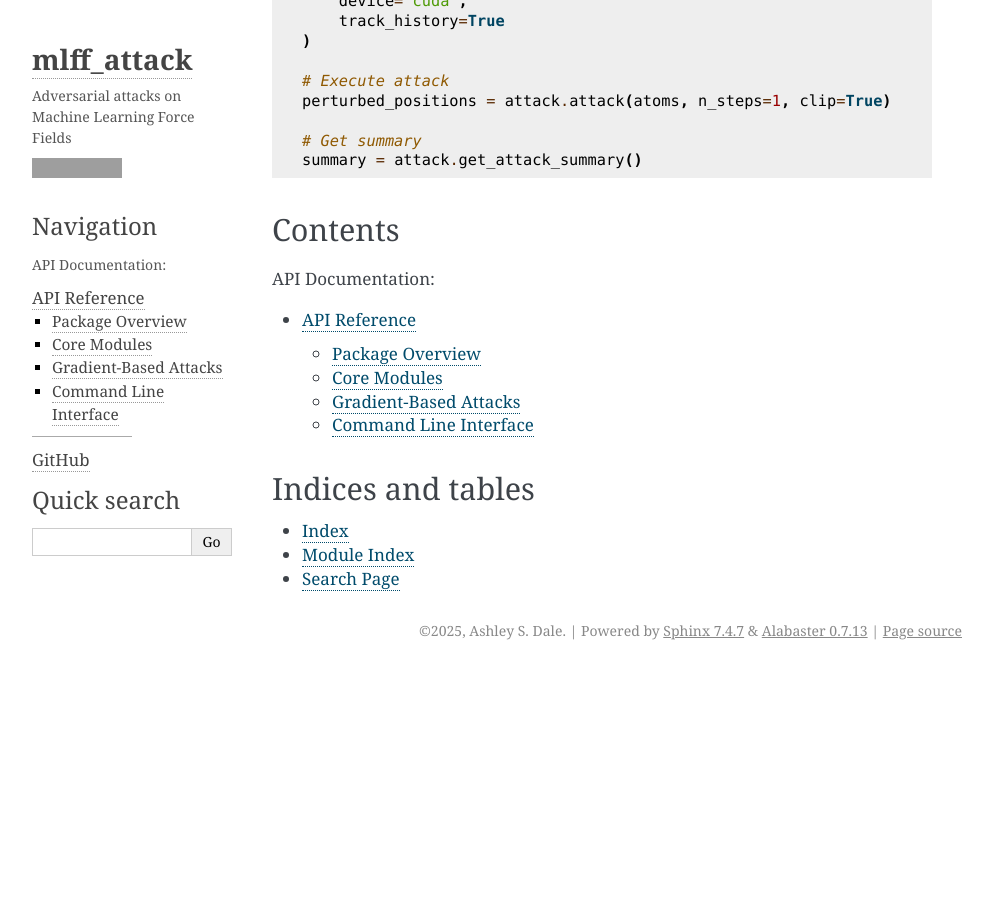
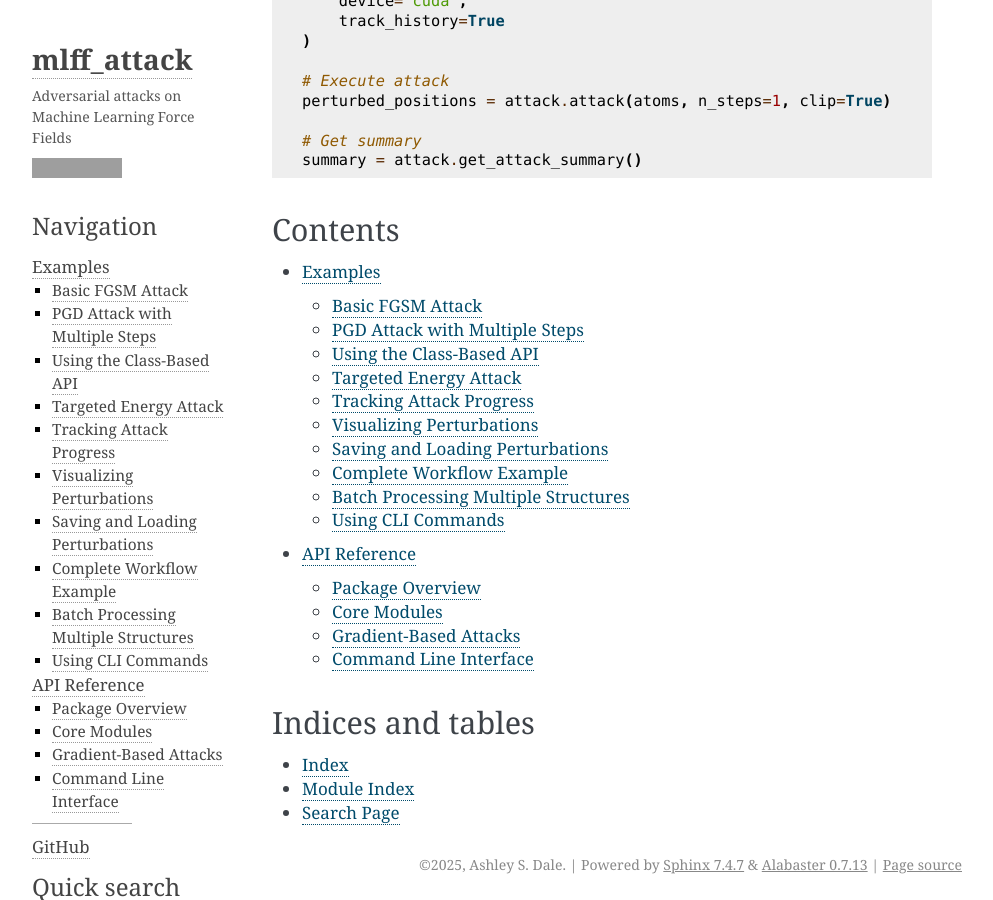
Before and after one commit to TRustworthy-AI-Tools-for-Science/mlff_attack, a Sphinx documentation site: the page built from docs/source/index.rst, in a window 1280 px wide and 900 px high, scrolled down 1680 px, cut to the strip 0-900 px from the top of the window. Shown: the whole strip, without its empty margins (148-1141 px from the left). Built offline with Sphinx 7.4.7, drawn with Linux system fonts in a browser that asks for light colours; before the commit the page ends 2350 px from its top, so only the background shows below that; some of the changed lines change nothing that is shown; grey boxes are pictures that could not be loaded.

Commit message:
add examples to docs

```diff
--- /dev/null
+++ b/docs/source/examples.rst
@@ -0,0 +1,343 @@
+Examples
+========
+
+This page provides practical examples of using ``mlff_attack`` for various adversarial attack scenarios.
+
+Basic FGSM Attack
+-----------------
+
+The simplest way to perform an FGSM attack using the high-level API:
+
+.. code-block:: python
+
+   from ase.io import read
+   from mlff_attack.attacks import make_attack
+
+   # Load your structure
+   atoms = read('structure.cif')
+
+   # Perform FGSM attack
+   output_path, perturbed_atoms = make_attack(
+       model_path='mace-mpa-0-medium.model',
+       device='cuda',
+       atoms=atoms,
+       epsilon=0.1,
+       target_energy=None,
+       output_cif='perturbed_structure.cif',
+       attack_type='fgsm'
+   )
+
+   print(f"Perturbed structure saved to: {output_path}")
+
+PGD Attack with Multiple Steps
+-------------------------------
+
+For iterative attacks with stronger perturbations:
+
+.. code-block:: python
+
+   from ase.io import read
+   from mlff_attack.attacks import make_attack
+
+   atoms = read('structure.cif')
+
+   # Perform PGD attack with 10 iterations
+   output_path, perturbed_atoms = make_attack(
+       model_path='mace-mpa-0-medium.model',
+       device='cuda',
+       atoms=atoms,
+       epsilon=0.05,
+       target_energy=None,
+       output_cif='perturbed_pgd.cif',
+       attack_type='pgd',
+       n_steps=10,
+       clip=True
+   )
+
+Using the Class-Based API
+--------------------------
+
+For more control over the attack process:
+
+.. code-block:: python
+
+   from ase.io import read
+   from mlff_attack.grad_based.fgsm import FGSM_MACE
+   from mlff_attack.grad_based.pgd import PGD_MACE
+   from mlff_attack.relaxation import setup_calculator
+
+   # Load structure and setup calculator
+   atoms = read('structure.cif')
+   atoms = setup_calculator(atoms, 'mace-mpa-0-medium.model', device='cuda')
+
+   # Create FGSM attack instance
+   fgsm_attack = FGSM_MACE(
+       model=atoms.calc,
+       epsilon=0.1,
+       device='cuda',
+       track_history=True
+   )
+
+   # Execute attack
+   perturbed_positions = fgsm_attack.attack(atoms, n_steps=1, clip=True)
+   atoms.set_positions(perturbed_positions)
+
+   # Access attack history
+   print("Energy change:", fgsm_attack.history['energy'][-1])
+   print("Max perturbation:", fgsm_attack.history['max_perturbation'][-1])
+
+Targeted Energy Attack
+----------------------
+
+Perform an attack aiming for a specific energy value:
+
+.. code-block:: python
+
+   from ase.io import read
+   from mlff_attack.attacks import make_attack
+
+   atoms = read('structure.cif')
+
+   # Get initial energy
+   atoms = setup_calculator(atoms, 'mace-mpa-0-medium.model', device='cuda')
+   initial_energy = atoms.get_potential_energy()
+   target_energy = initial_energy + 10.0  # Target 10 eV higher
+
+   # Perform targeted attack
+   output_path, perturbed_atoms = make_attack(
+       model_path='mace-mpa-0-medium.model',
+       device='cuda',
+       atoms=atoms,
+       epsilon=0.1,
+       target_energy=target_energy,
+       output_cif='targeted_attack.cif',
+       attack_type='pgd',
+       n_steps=20
+   )
+
+Tracking Attack Progress
+-------------------------
+
+Monitor the attack progress with detailed history tracking:
+
+.. code-block:: python
+
+   from ase.io import read
+   from mlff_attack.grad_based.pgd import PGD_MACE
+   from mlff_attack.relaxation import setup_calculator
+   import matplotlib.pyplot as plt
+
+   atoms = read('structure.cif')
+   atoms = setup_calculator(atoms, 'mace-mpa-0-medium.model', device='cuda')
+
+   # Create attack with history tracking
+   attack = PGD_MACE(
+       model=atoms.calc,
+       epsilon=0.05,
+       device='cuda',
+       track_history=True
+   )
+
+   # Execute attack
+   perturbed_positions = attack.attack(atoms, n_steps=20, clip=True)
+
+   # Get attack summary
+   summary = attack.get_attack_summary()
+   print(f"Initial Energy: {summary['initial_energy']:.3f} eV")
+   print(f"Final Energy: {summary['final_energy']:.3f} eV")
+   print(f"Energy Change: {summary['energy_change']:.3f} eV")
+   print(f"Max Perturbation: {summary['max_perturbation']:.3f} Å")
+
+   # Plot energy evolution
+   plt.figure(figsize=(10, 6))
+   plt.plot(attack.history['energy'])
+   plt.xlabel('Attack Step')
+   plt.ylabel('Energy (eV)')
+   plt.title('Energy Evolution During Attack')
+   plt.savefig('attack_energy.png')
+
+Visualizing Perturbations
+--------------------------
+
+Visualize the perturbations applied to the structure:
+
+.. code-block:: python
+
+   from ase.io import read
+   from mlff_attack.attacks import make_attack, visualize_perturbation
+
+   # Perform attack
+   atoms = read('structure.cif')
+   output_path, perturbed_atoms = make_attack(
+       model_path='mace-mpa-0-medium.model',
+       device='cuda',
+       atoms=atoms,
+       epsilon=0.1,
+       attack_type='fgsm',
+       output_cif='perturbed.cif'
+   )
+
+   # Visualize the perturbation
+   visualize_perturbation(
+       original_atoms=atoms,
+       perturbed_atoms=perturbed_atoms,
+       output_file='perturbation_viz.png'
+   )
+
+Saving and Loading Perturbations
+---------------------------------
+
+Save perturbations for later analysis or reuse:
+
+.. code-block:: python
+
+   from ase.io import read
+   from mlff_attack.attacks import make_attack, save_perturbation, load_perturbation
+
+   # Perform attack
+   atoms = read('structure.cif')
+   output_path, perturbed_atoms = make_attack(
+       model_path='mace-mpa-0-medium.model',
+       device='cuda',
+       atoms=atoms,
+       epsilon=0.1,
+       attack_type='fgsm',
+       output_cif='perturbed.cif'
+   )
+
+   # Calculate and save perturbation
+   perturbation = perturbed_atoms.get_positions() - atoms.get_positions()
+   save_perturbation(perturbation, 'perturbation.npy')
+
+   # Later, load and apply perturbation
+   loaded_perturbation = load_perturbation('perturbation.npy')
+   new_atoms = read('another_structure.cif')
+   new_atoms.set_positions(new_atoms.get_positions() + loaded_perturbation)
+
+Complete Workflow Example
+--------------------------
+
+A complete workflow from attack to relaxation analysis:
+
+.. code-block:: python
+
+   from ase.io import read, write
+   from mlff_attack.attacks import make_attack
+   from mlff_attack.relaxation import run_relaxation, load_structure, setup_calculator
+   from mlff_attack.visualization import create_visualization
+
+   # 1. Load original structure
+   original_atoms = read('structure.cif')
+
+   # 2. Perform adversarial attack
+   output_cif, perturbed_atoms = make_attack(
+       model_path='mace-mpa-0-medium.model',
+       device='cuda',
+       atoms=original_atoms,
+       epsilon=0.1,
+       attack_type='pgd',
+       n_steps=10,
+       output_cif='perturbed.cif'
+   )
+
+   # 3. Relax original structure
+   original_atoms = setup_calculator(original_atoms, 'mace-mpa-0-medium.model')
+   original_results = run_relaxation(
+       atoms=original_atoms,
+       fmax=0.01,
+       max_steps=300,
+       optimizer='LBFGS',
+       trajectory_file='original_relaxed.traj'
+   )
+
+   # 4. Relax perturbed structure
+   perturbed_atoms = setup_calculator(perturbed_atoms, 'mace-mpa-0-medium.model')
+   perturbed_results = run_relaxation(
+       atoms=perturbed_atoms,
+       fmax=0.01,
+       max_steps=300,
+       optimizer='LBFGS',
+       trajectory_file='perturbed_relaxed.traj'
+   )
+
+   # 5. Visualize and compare trajectories
+   create_visualization(
+       'original_relaxed.traj',
+       output_dir='analysis/',
+       show_plots=False
+   )
+
+   create_visualization(
+       'perturbed_relaxed.traj',
+       output_dir='analysis/',
+       show_plots=False
+   )
+
+   # 6. Compare final energies
+   print(f"Original final energy: {original_results['final_energy']:.3f} eV")
+   print(f"Perturbed final energy: {perturbed_results['final_energy']:.3f} eV")
+   print(f"Energy difference: {abs(perturbed_results['final_energy'] - original_results['final_energy']):.3f} eV")
+
+Batch Processing Multiple Structures
+-------------------------------------
+
+Process multiple structures in a batch:
+
+.. code-block:: python
+
+   from pathlib import Path
+   from ase.io import read
+   from mlff_attack.attacks import make_attack
+
+   # Directory containing CIF files
+   input_dir = Path('initial_cifs/')
+   output_dir = Path('perturbed_cifs/')
+   output_dir.mkdir(exist_ok=True)
+
+   # Process each structure
+   for cif_file in input_dir.glob('*.cif'):
+       print(f"Processing {cif_file.name}...")
+
+       atoms = read(cif_file)
+       output_path, perturbed_atoms = make_attack(
+           model_path='mace-mpa-0-medium.model',
+           device='cuda',
+           atoms=atoms,
+           epsilon=0.1,
+           attack_type='fgsm',
+           output_cif=str(output_dir / f'perturbed_{cif_file.name}')
+       )
+
+       print(f"  Saved to {output_path}")
+
+Using CLI Commands
+------------------
+
+Examples using the command-line interface:
+
+**FGSM Attack:**
+
+.. code-block:: bash
+
+   make-attack --type fgsm --input structure.cif --model mace-model.model \\
+               --outdir perturbed.cif --epsilon 0.1
+
+**PGD Attack:**
+
+.. code-block:: bash
+
+   make-attack --type pgd --input structure.cif --model mace-model.model \\
+               --outdir perturbed.cif --epsilon 0.05 --n-steps 10
+
+**MACE Relaxation:**
+
+.. code-block:: bash
+
+   mace-calc-single --input structure.cif --model mace-model.model \\
+                    --outdir results/ --fmax 0.01 --max-steps 300
+
+**Trajectory Visualization:**
+
+.. code-block:: bash
+
+   visualize-traj --traj results/relaxed.traj --outdir results/ --show --format png
--- a/docs/source/index.rst
+++ b/docs/source/index.rst
@@ -92,8 +92,8 @@ Contents
 
 .. toctree::
    :maxdepth: 2
-   :caption: API Documentation:
 
+   examples
    modules
 
 Indices and tables
```
